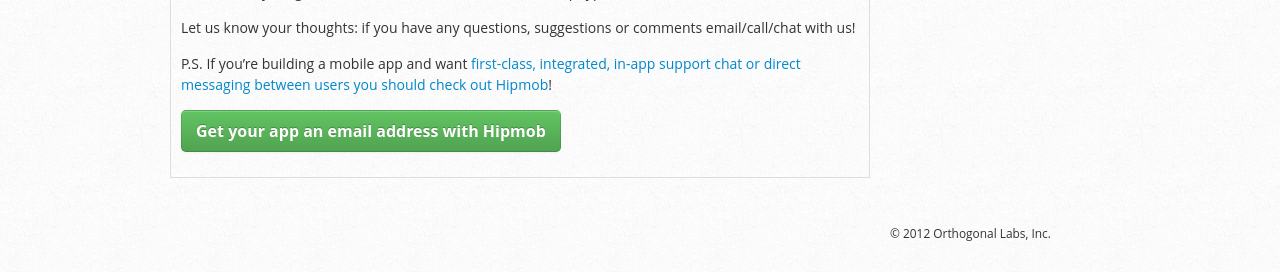
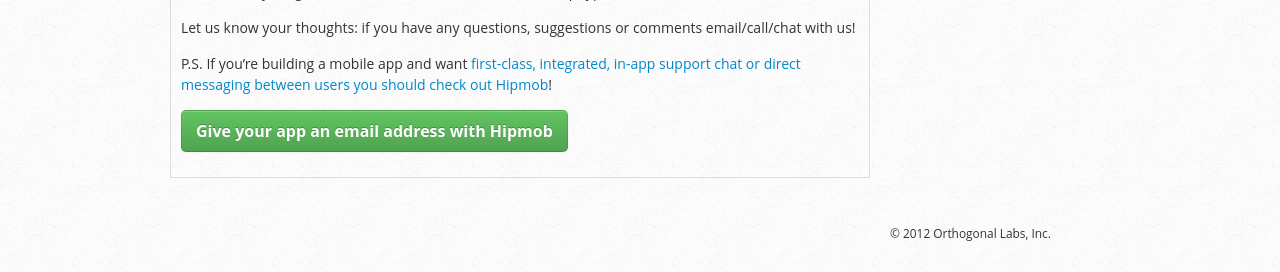
Before and after one commit to Hipmob/hipmob.github.com, a Jekyll site: the page built from _posts/2012-10-16-A-Chicken-in-every-pot-,-an-email-in-every-app.markdown, in a window 1280 px wide and 900 px high, scrolled down 1408 px. Shown: the part 407-679 px from the top of the window. Built offline with Jekyll 4.4.1, drawn with Linux system fonts in a browser that asks for light colours; Markdown is read by kramdown in place of the engine named in the settings; comment, search, counter and statistics services are not loaded.

Commit message:
Minor adjustment to the call to action

```diff
--- a/_posts/2012-10-16-A-Chicken-in-every-pot-,-an-email-in-every-app.markdown
+++ b/_posts/2012-10-16-A-Chicken-in-every-pot-,-an-email-in-every-app.markdown
@@ -44,4 +44,4 @@
 
 P.S. If you're building a mobile app and want [first-class, integrated, in-app support chat or direct messaging between users you should check out Hipmob](https://www.hipmob.com/)!
 
- <a href="https://manage.hipmob.com/register" class="btn btn-large btn-success" style="font-weight: bold">Get your app an email address with Hipmob</a>
+ <a href="https://manage.hipmob.com/register" class="btn btn-large btn-success" style="font-weight: bold">Give your app an email address with Hipmob</a>
```
